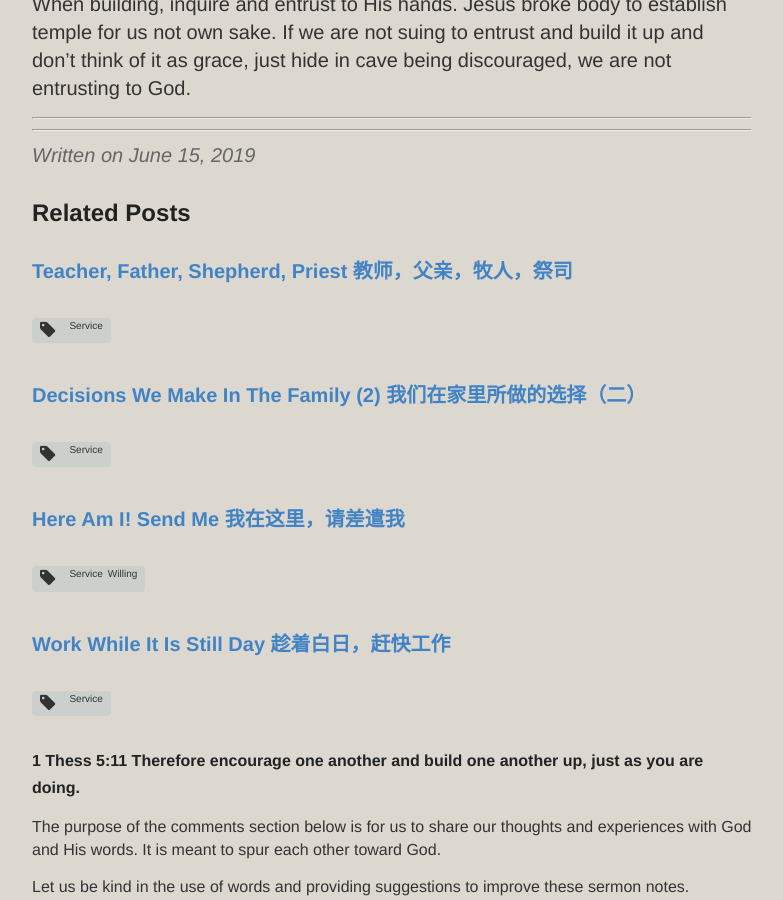
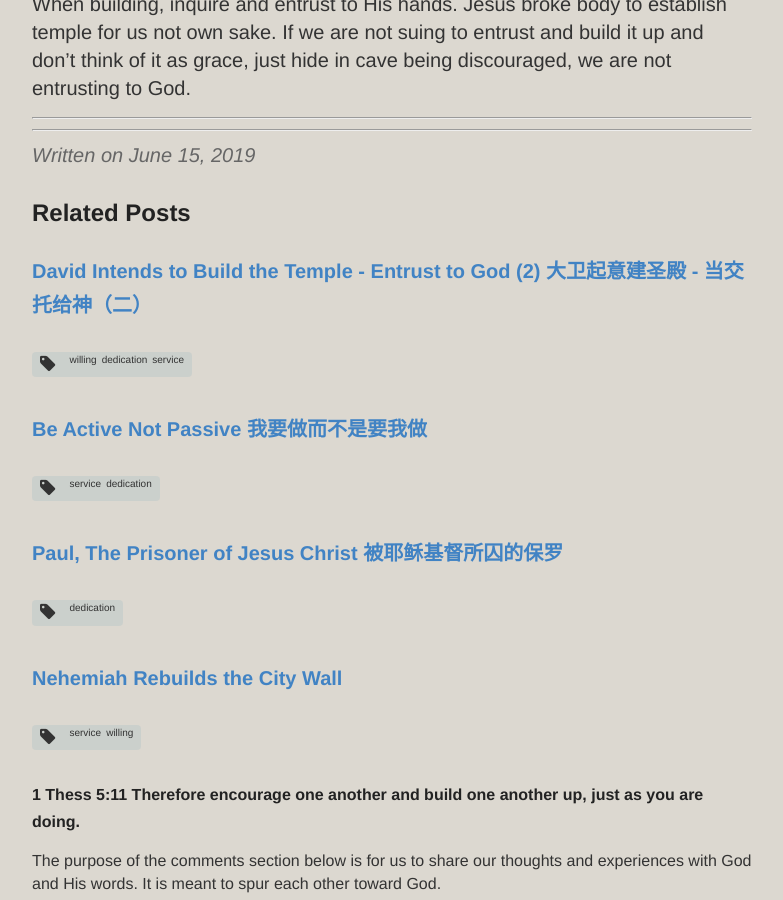
Before and after one commit to catchupTJC/catchuptjc.github.io, a Jekyll site: the page built from _posts/2019-06-15-David Intends to Build the Temple Entrust to God.md, in a window 1280 px wide and 900 px high, scrolled down 4055 px. Shown: the whole window, without its empty margins (248-1031 px from the left). Built offline with Jekyll 4.4.1, drawn with Linux system fonts in a browser that asks for light colours; nearby versions of some CDN libraries; comment, search, counter and statistics services are not loaded; some of the changed lines change nothing that is shown; some of the changed text lies outside the part shown.

Commit message:
Update 2019-06-15-David Intends to Build the Temple Entrust to God.md

```diff
--- a/_posts/2019-06-15-David Intends to Build the Temple Entrust to God.md
+++ b/_posts/2019-06-15-David Intends to Build the Temple Entrust to God.md
@@ -1,8 +1,8 @@
 ---
 layout: post
 title: David Intends to Build the Temple - Entrust to God (2) 大卫起意建圣殿 - 当交托给神（二)
-category: Sermon(SG)2019
-tags: [Willing,Dedication,Service]
+category: sermon2019singapore
+tags: [willing,dedication,service]
 hymns: [439,363]
 ---
 
```
